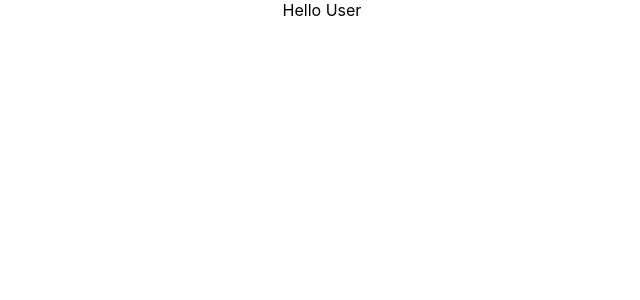
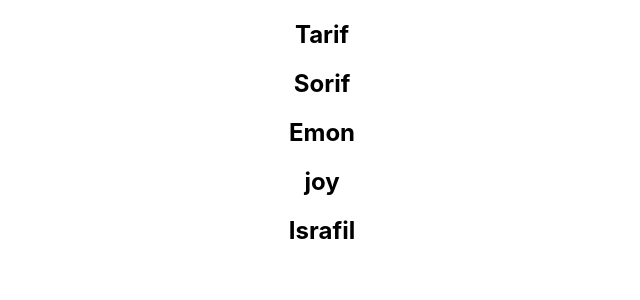
Before and after one commit to safiultarek143/React, a React (Create React App) app: page / in a window 1280 px wide. Shown: the top 300 px of the page, without its empty margins (318-958 px from the left). Built offline with nearby package versions, Linux system fonts and the light colour scheme.

Commit message:
explicit return with list rendering

```diff
--- a/src/App.js
+++ b/src/App.js
@@ -11,6 +11,7 @@ import ClickTwo from './components/ClickTwo';
 import BindEvent from './components/BindEvent';
 import Parent from './components/Parent';
 import Condition from './components/Condition';
+import List from './components/List';
 function App() {
   return (
     <div className="App">
@@ -25,7 +26,8 @@ function App() {
       {/* <ClickTwo /> */}
       {/* <BindEvent /> */}
       {/* <Parent /> */}
-      <Condition />
+      {/* <Condition /> */}
+      <List />
     </div>
   );
 }
--- /dev/null
+++ b/src/components/List.js
@@ -0,0 +1,26 @@
+import React from 'react'
+
+const List = () => {
+    const persons =['Tarif','Sorif','Emon','joy','Israfil']
+    return (
+        // <div>
+        //     <h2>{persons[0]}</h2>
+        //     <h2>{persons[1]}</h2>
+        //     <h2>{persons[2]}</h2>
+        //     <h2>{persons[3]}</h2>
+        //     <h2>{persons[4]}</h2>
+        // </div>
+        <div>
+            {
+                persons.map((person)=> {
+                    return (
+                        <h2>{person}</h2>
+                    )
+
+                })
+            }
+        </div>
+    )
+}
+
+export default List
```
